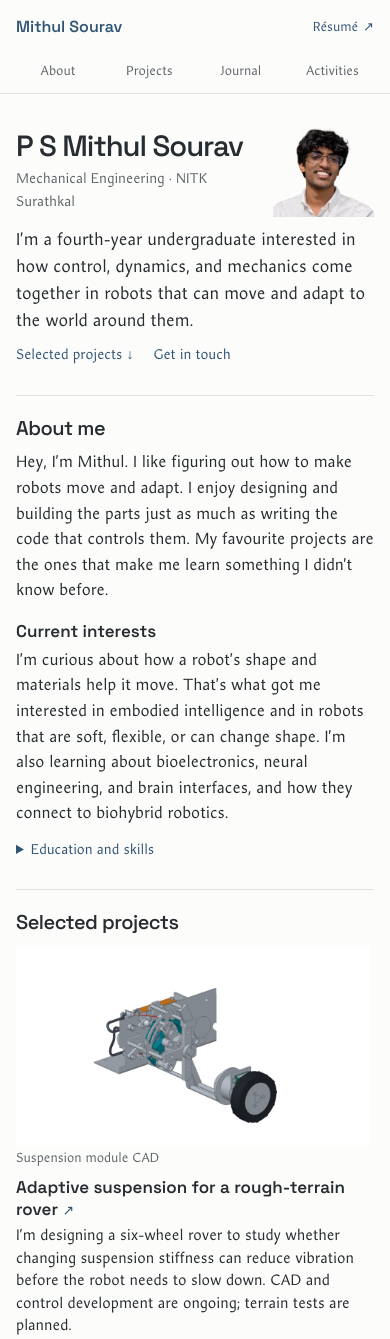
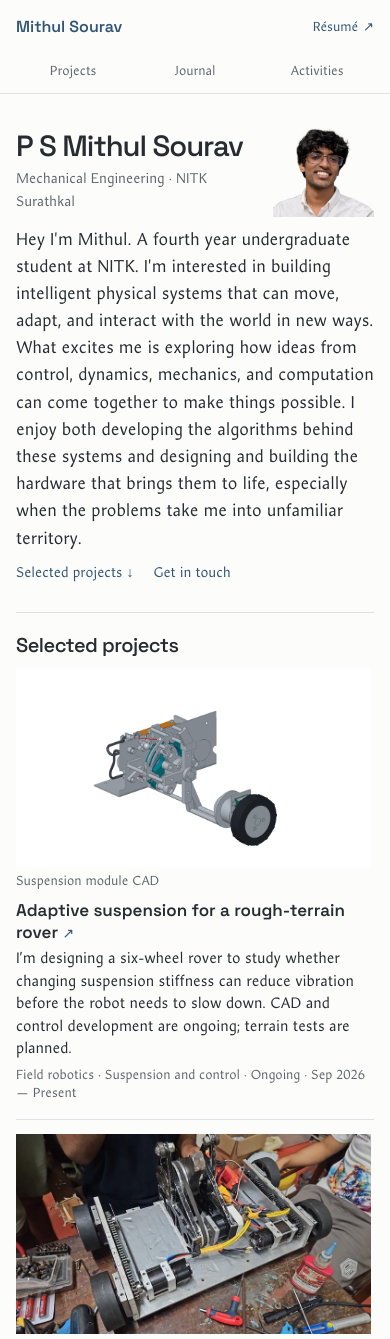
Before and after one commit to psmithul/portfolio, a Next.js app: page / in a window 390 px wide. Shown: the top 1339 px of the page. Built offline with nearby package versions, Linux system fonts and the light colour scheme.

Commit message:
Use Mithul’s bio as the homepage introduction

```diff
--- a/app/academic.css
+++ b/app/academic.css
@@ -416,19 +416,6 @@ body {
   font-size: 14px;
   color: var(--academic-muted);
 }
-.academic-skill-list {
-  display: grid;
-  grid-template-columns: 160px minmax(0, 1fr);
-  column-gap: 20px;
-  row-gap: 14px;
-}
-.academic-skill-list dt {
-  color: #666;
-  font-weight: 400;
-}
-.academic-skill-list dd {
-  margin: 0;
-}
 .academic-article-byline {
   display: flex;
   flex-wrap: wrap;
@@ -540,7 +527,7 @@ body {
   }
   .academic-header-inner {
     display: grid;
-    grid-template-columns: repeat(4, minmax(0, 1fr));
+    grid-template-columns: repeat(3, minmax(0, 1fr));
     gap: 0 8px;
     padding-top: 5px;
   }
@@ -553,7 +540,7 @@ body {
     justify-self: start;
   }
   .academic-header .academic-resume {
-    grid-area: 1 / 3 / 2 / 5;
+    grid-area: 1 / 3 / 2 / 4;
     justify-self: end;
   }
 }
@@ -576,13 +563,9 @@ body {
     margin-bottom: 8px;
   }
   .academic-recognition,
-  .academic-meta,
-  .academic-skill-list {
+  .academic-meta {
     grid-template-columns: 1fr;
     gap: 8px;
-  }
-  .academic-skill-list dd {
-    margin-bottom: 10px;
   }
   .academic-site .academic-case h1 {
     font-size: clamp(1.9rem, 8vw, 2.4rem);
@@ -596,9 +579,6 @@ body {
     scroll-behavior: auto;
   }
 }
-.academic-skill {
-  display: contents;
-}
 .academic-meta > div:last-child {
   grid-column: 1 / -1;
 }
--- a/app/page.tsx
+++ b/app/page.tsx
@@ -20,7 +20,7 @@ export default async function Home() {
   );
   return (
     <main id="main" className="academic-content academic-home">
-      <header className="portfolio-hero">
+      <header className="portfolio-hero" id="about">
         <div className="portfolio-identity">
           <h1>{profile.fullName}</h1>
           <p className="portfolio-affiliation">
@@ -39,11 +39,7 @@ export default async function Home() {
           />
         </figure>
         <div className="portfolio-intro-copy">
-          <p className="academic-lead">
-            I’m a fourth-year undergraduate interested in how control, dynamics,
-            and mechanics come together in robots that can move and adapt to the
-            world around them.
-          </p>
+          <p className="academic-lead">{profile.bio}</p>
           <div className="portfolio-actions">
             <a href="#research">
               Selected projects <span aria-hidden="true">↓</span>
@@ -52,41 +48,6 @@ export default async function Home() {
           </div>
         </div>
       </header>
-      <section
-        className="portfolio-section portfolio-about"
-        id="about"
-        aria-labelledby="about-heading"
-      >
-        <header className="portfolio-section-heading">
-          <h2 id="about-heading">About me</h2>
-        </header>
-        <div className="portfolio-about-copy">
-          <p>{profile.about[1]}</p>
-          <div className="portfolio-interests">
-            <h3>Current interests</h3>
-            <p>{profile.currentInterests}</p>
-          </div>
-          <details className="academic-about-details">
-            <summary>Education and skills</summary>
-            <dl className="academic-skill-list">
-              <div className="academic-skill">
-                <dt>Education</dt>
-                <dd>
-                  {profile.education.degree}, NITK Surathkal
-                  <br />
-                  {profile.education.period} · CGPA {profile.education.cgpa}
-                </dd>
-              </div>
-              {profile.skills.map(({ title, detail }) => (
-                <div className="academic-skill" key={title}>
-                  <dt>{title}</dt>
-                  <dd>{detail}</dd>
-                </div>
-              ))}
-            </dl>
-          </details>
-        </div>
-      </section>
       <section
         className="portfolio-section portfolio-projects"
         id="research"
--- a/app/portfolio.css
+++ b/app/portfolio.css
@@ -11,6 +11,7 @@
   grid-template-areas: 'portrait identity' 'portrait intro';
   align-items: start;
   gap: 9px var(--portfolio-gutter);
+  scroll-margin-top: var(--academic-anchor-offset);
 }
 .portfolio-identity {
   grid-area: identity;
@@ -77,32 +78,6 @@
 }
 .portfolio-section-heading .portfolio-affiliation {
   margin-top: 4px;
-}
-.portfolio-about-copy > p {
-  margin-bottom: 9px;
-}
-.portfolio-interests {
-  margin: 16px 0 12px;
-}
-.academic-home .portfolio-interests h3 {
-  margin-bottom: 4px;
-  font-size: 17px;
-  font-weight: 600;
-}
-.academic-home .portfolio-interests p {
-  margin: 0;
-}
-.academic-about-details {
-  font-size: 14px;
-}
-.academic-about-details summary {
-  display: list-item;
-  width: fit-content;
-  color: var(--academic-accent);
-  cursor: pointer;
-}
-.academic-about-details summary:hover {
-  text-decoration: underline;
 }
 .project-list {
   display: grid;
--- a/components/academic/chrome.tsx
+++ b/components/academic/chrome.tsx
@@ -5,7 +5,6 @@ import { useSyncExternalStore } from 'react';
 
 const sections = [
   { id: 'top', label: 'Home' },
-  { id: 'about', label: 'About' },
   { id: 'research', label: 'Projects', detail: '/work/' },
   { id: 'journal', label: 'Journal', detail: '/blog/' },
   { id: 'activities', label: 'Activities' },
@@ -16,7 +15,10 @@ function subscribeToFragment(onChange: () => void) {
   return () => window.removeEventListener('hashchange', onChange);
 }
 
-const getFragment = () => window.location.hash.slice(1) || 'top';
+function getFragment() {
+  const fragment = window.location.hash.slice(1);
+  return !fragment || fragment === 'about' ? 'top' : fragment;
+}
 const getServerFragment = () => 'top';
 
 export function SiteChrome({ children }: { children: React.ReactNode }) {
--- a/content/profile.ts
+++ b/content/profile.ts
@@ -1,30 +1,9 @@
 // Current portfolio copy. The v1 archive keeps its own content snapshot.
 export const profile = {
   fullName: 'P S Mithul Sourav',
-  education: {
-    institution: 'National Institute of Technology Karnataka (NITK), Surathkal',
-    degree: 'B.Tech. in Mechanical Engineering',
-    period: 'August 2023 — June 2027',
-    cgpa: '7.37 / 10',
-  },
   heroIntro:
     'I’m Mithul, a fourth-year Mechanical Engineering undergraduate at NITK Surathkal. I’m interested in building intelligent physical systems that can move, adapt, and interact with the world.',
-  about: [
-    'Hey, I’m Mithul. I’m a fourth-year Mechanical Engineering undergraduate at NITK Surathkal, graduating in June 2027. I’m interested in building intelligent physical systems that can move, adapt, and interact with the world in new ways.',
-    'Hey, I’m Mithul. I like figuring out how to make robots move and adapt. I enjoy designing and building the parts just as much as writing the code that controls them. My favourite projects are the ones that make me learn something I didn’t know before.',
-    'My current projects explore variable-stiffness rover suspension, leaf collection on uneven terrain, and a tensegrity knee joint. I’ve also worked on spacecraft vibration models, indoor robot navigation, and an actuated knee-assistance system.',
-  ],
-  currentInterests:
-    'I’m curious about how a robot’s shape and materials help it move. That’s what got me interested in embodied intelligence and in robots that are soft, flexible, or can change shape. I’m also learning about bioelectronics, neural engineering, and brain interfaces, and how they connect to biohybrid robotics.',
-  skills: [
-    {
-      title: 'CAD & CAE',
-      detail:
-        'SolidWorks · PTC Creo · ANSYS Mechanical (modal and harmonic analysis) · COMSOL Multiphysics',
-    },
-    { title: 'Programming & computation', detail: 'MATLAB · Python · C · C++' },
-    { title: 'Languages', detail: 'English · Hindi · Tamil · French (basic)' },
-  ],
+  bio: "Hey I'm Mithul. A fourth year undergraduate student at NITK. I'm interested in building intelligent physical systems that can move, adapt, and interact with the world in new ways. What excites me is exploring how ideas from control, dynamics, mechanics, and computation can come together to make things possible. I enjoy both developing the algorithms behind these systems and designing and building the hardware that brings them to life, especially when the problems take me into unfamiliar territory.",
 } as const;
 
 export type PortfolioExperience = {
--- a/scripts/smoke.mjs
+++ b/scripts/smoke.mjs
@@ -104,7 +104,11 @@ for (const [path, status, content, title] of cases) {
   if (path === '/') {
     assert.match(
       body,
-      /id="about-heading"[\s\S]*id="research-heading"[\s\S]*id="journal-heading"[\s\S]*id="activities-heading"/,
+      /class="portfolio-hero" id="about"[\s\S]*id="research-heading"[\s\S]*id="journal-heading"[\s\S]*id="activities-heading"/,
+    );
+    assert.doesNotMatch(
+      body,
+      /id="about-heading"|Current interests|Education and skills/,
     );
     assert.match(body, /src="\/images\/mithul-profile-photo-cutout\.webp"/);
     assert.doesNotMatch(
```
